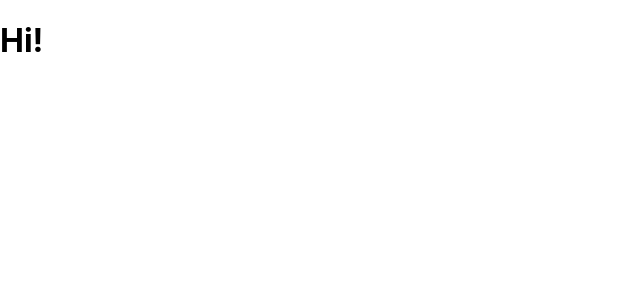
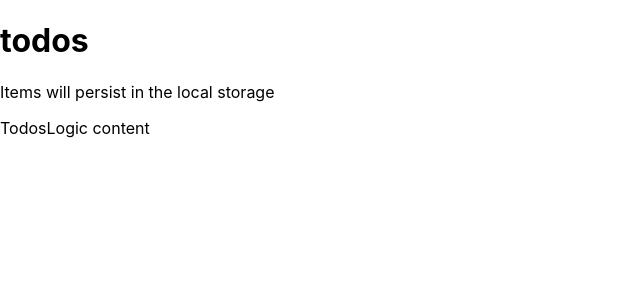
Before and after one commit to Otegaa/react-todo-app, a React (Create React App) app: page / in a window 1280 px wide. Shown: the top 300 px of the page, without its empty margins (0-640 px from the left). Built offline with nearby package versions, Linux system fonts and the light colour scheme.

Commit message:
Create children components for App.js

```diff
--- a/jsconfig.json
+++ /dev/null
@@ -1,6 +0,0 @@
-{
-  "compilerOptions": {
-    "baseUrl": "src"
-  },
-  "include": ["src"]
-}
--- a/src/App.js
+++ b/src/App.js
@@ -1,9 +1,12 @@
 import './index.css';
+import Header from './components/Header';
+import TodosLogic from './components/TodosLogic';
 
 function App() {
   return (
     <>
-      <h1>Hi!</h1>
+      <Header />
+      <TodosLogic />
     </>
   );
 }
--- /dev/null
+++ b/src/components/Header.js
@@ -0,0 +1,12 @@
+import React from 'react';
+
+const Header = () => {
+  return (
+    <header>
+      <h1>todos</h1>
+      <p>Items will persist in the local storage</p>
+    </header>
+  );
+};
+
+export default Header;
--- /dev/null
+++ b/src/components/TodosLogic.js
@@ -0,0 +1,7 @@
+import React from 'react';
+
+const TodosLogic = () => {
+  return <div>TodosLogic content</div>;
+};
+
+export default TodosLogic;
```
Also changed, not shown: src/components/InputTodo.js (added), src/components/TodoItem.js (added), src/components/TodosList.js (added).
